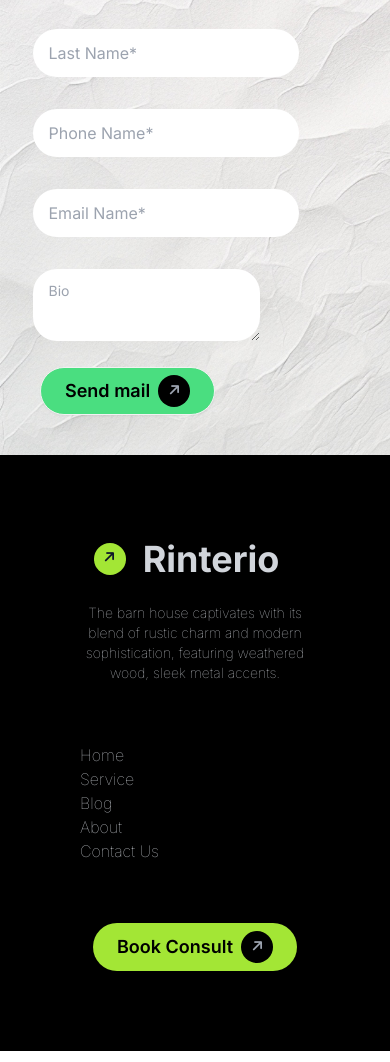
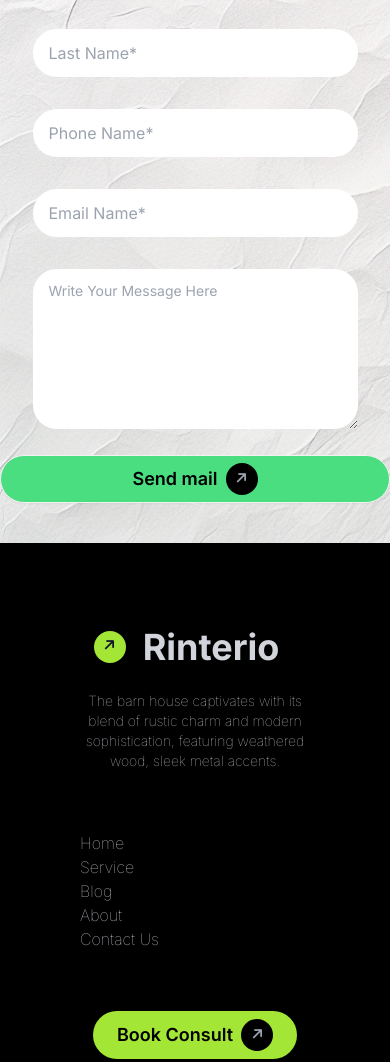
Before and after one commit to mdshohaan/B10-Assignment-03, a plain HTML site: page index.html in a window 390 px wide. Shown: the part 7314-8376 px from the top of the page. Drawn offline with nearby package versions, Linux system fonts and the light colour scheme.

Commit message:
final over

```diff
--- a/index.html
+++ b/index.html
@@ -441,41 +441,41 @@
             <input
               type="text"
               placeholder="First Name*"
-              class="input input-bordered lg:w-[500px] rounded-full border-none bg-white"
+              class="input input-bordered lg:w-[500px] rounded-full border-none bg-white w-full"
             />
           </div>
           <div>
             <input
               type="text"
               placeholder="Last Name*"
-              class="input input-bordered lg:w-[500px] rounded-full border-none bg-white"
+              class="input input-bordered lg:w-[500px] rounded-full border-none bg-white w-full"
             />
           </div>
           <div>
             <input
               type="text"
               placeholder="Phone Name*"
-              class="input input-bordered lg:w-[500px] rounded-full border-none bg-white"
+              class="input input-bordered lg:w-[500px] rounded-full border-none bg-white w-full"
             />
           </div>
           <div>
             <input
               type="text"
               placeholder="Email Name*"
-              class="input input-bordered lg:w-[500px] rounded-full border-none bg-white"
+              class="input input-bordered lg:w-[500px] rounded-full border-none bg-white w-full"
             />
           </div>
           <div>
             <textarea
-              class="textarea textarea-bordered lg:w-[1150px] lg:h-40 rounded-3xl border-none bg-white mb-5"
-              placeholder="Bio"
+              class="textarea textarea-bordered lg:w-[1150px] w-full h-40 rounded-3xl border-none bg-white mb-5"
+              placeholder="Write Your Message Here"
             ></textarea>
           </div>
         </div>
 
-        <span class="lg:px-32 p-10">
+        <span class="lg:px-32 lg:p-10">
           <a
-            class="btn bg-green-400 px-6 rounded-full text-black text-lg font-semibold lg:w-[1150px]"
+            class="btn bg-green-400 px-6 rounded-full text-black text-lg font-semibold lg:w-[1150px] w-full"
             >Send mail
             <div class="bg-black h-8 w-8 rounded-full text-center">
               <i
```
